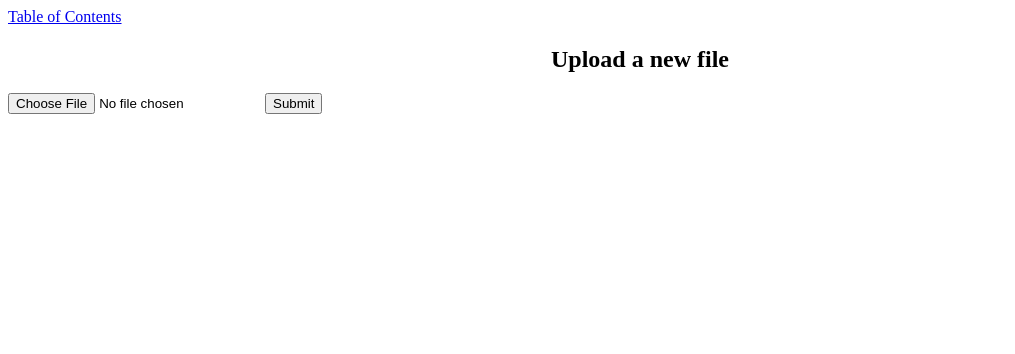
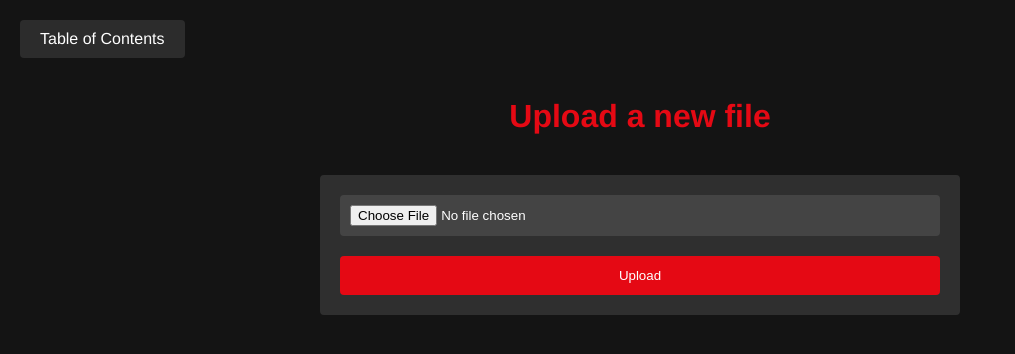
Before and after one commit to cggonzal/home-streaming, a plain HTML site: page static/upload.html in a window 1280 px wide. Shown: the whole page, without its empty margins (0-1015 px from the left). Drawn offline with Linux system fonts and the light colour scheme.

Commit message:
forgot to save changes

```diff
--- a/static/style.css
+++ b/static/style.css
@@ -0,0 +1,123 @@
+body {
+    background-color: #141414;
+    color: #ffffff;
+    font-family: 'Helvetica Neue', Arial, sans-serif;
+    margin: 0;
+    padding: 20px;
+}
+
+h2 {
+    color: #ffffff;
+    font-size: 2em;
+    margin-bottom: 30px;
+}
+
+a {
+    color: #ffffff;
+    text-decoration: none;
+    transition: color 0.3s ease;
+}
+
+a:hover {
+    color: #e50914;
+}
+
+/* File list styling */
+.file-list {
+    display: grid;
+    grid-template-columns: repeat(auto-fill, minmax(200px, 1fr));
+    gap: 20px;
+    padding: 20px 0;
+}
+
+.file-item {
+    background-color: #2f2f2f;
+    border-radius: 4px;
+    padding: 15px;
+    transition: transform 0.3s ease, box-shadow 0.3s ease;
+}
+
+.file-item:hover {
+    transform: scale(1.05);
+    box-shadow: 0 0 10px rgba(229, 9, 20, 0.3);
+}
+
+/* Navigation link */
+.nav-link {
+    display: inline-block;
+    margin-bottom: 20px;
+    padding: 10px 20px;
+    background-color: rgba(255, 255, 255, 0.1);
+    border-radius: 4px;
+}
+
+/* Navigation container */
+.nav-container {
+    display: flex;
+    gap: 20px;
+    justify-content: flex-end;
+    margin-bottom: 30px;
+}
+
+/* Upload form styling */
+.upload-container {
+    max-width: 600px;
+    margin: 0 auto;
+    padding: 20px;
+    background-color: #2f2f2f;
+    border-radius: 4px;
+}
+
+.upload-form {
+    display: flex;
+    flex-direction: column;
+    gap: 20px;
+}
+
+.file-input {
+    background-color: rgba(255, 255, 255, 0.1);
+    padding: 10px;
+    border-radius: 4px;
+    color: white;
+}
+
+.submit-button {
+    background-color: #e50914;
+    color: white;
+    border: none;
+    padding: 12px 24px;
+    border-radius: 4px;
+    cursor: pointer;
+    transition: background-color 0.3s ease;
+}
+
+.submit-button:hover {
+    background-color: #f40612;
+}
+
+/* Video player container */
+.video-container {
+    max-width: 1200px;
+    margin: 0 auto;
+    background-color: #000000;
+    border-radius: 8px;
+    overflow: hidden;
+}
+
+video {
+    width: 100%;
+    height: auto;
+}
+
+/* Page title */
+.page-title {
+    text-align: center;
+    color: #e50914;
+    margin: 20px 0 40px 0;
+}
+
+.page-subtitle {
+    text-align: center;
+    color: #999;
+    margin-bottom: 30px;
+}
--- a/static/upload.html
+++ b/static/upload.html
@@ -4,14 +4,14 @@
     <link rel="stylesheet" type="text/css" href="style.css">
 </head>
 <body>
+    <a href="/" class="nav-link">Table of Contents</a>
+    <h2 class="page-title">Upload a new file</h2>
 
-<a style="text-align: left;" href="/">Table of Contents</a>
-
-<h2 style="text-align: center;">Upload a new file</h2>
-    <form action="/upload/" method="post" enctype="multipart/form-data">
-        <input type="file" id="myFile" name="filename">
-        <input type="submit">
-    </form>
-
+    <div class="upload-container">
+        <form action="/upload/" method="post" enctype="multipart/form-data" class="upload-form">
+            <input type="file" id="myFile" name="filename" class="file-input">
+            <input type="submit" value="Upload" class="submit-button">
+        </form>
+    </div>
 </body>
 </html>
```
Also changed, not shown: templates/index.html (+13 -9 lines), templates/stream.html (+5 -3 lines), 1 other file.
